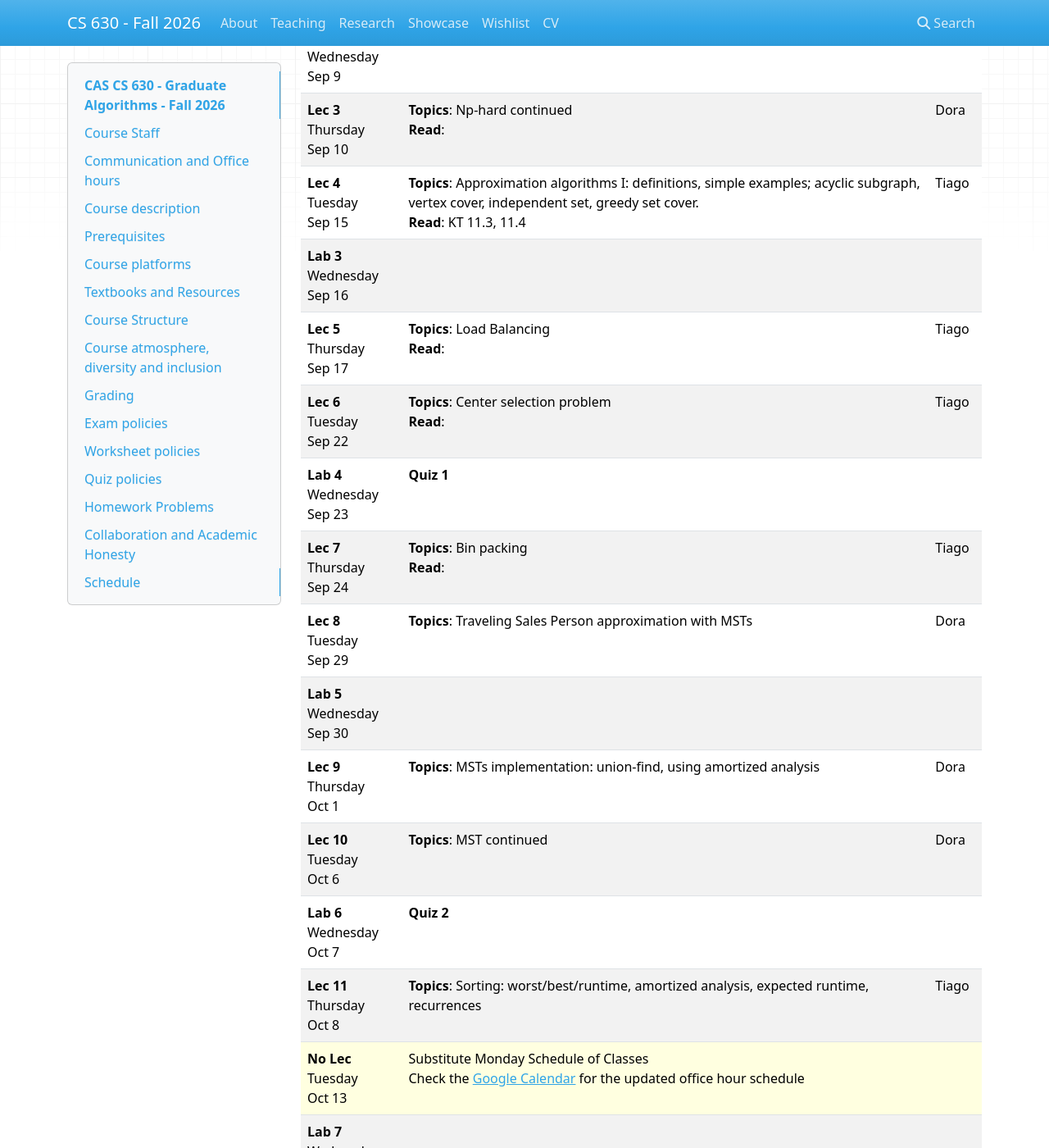
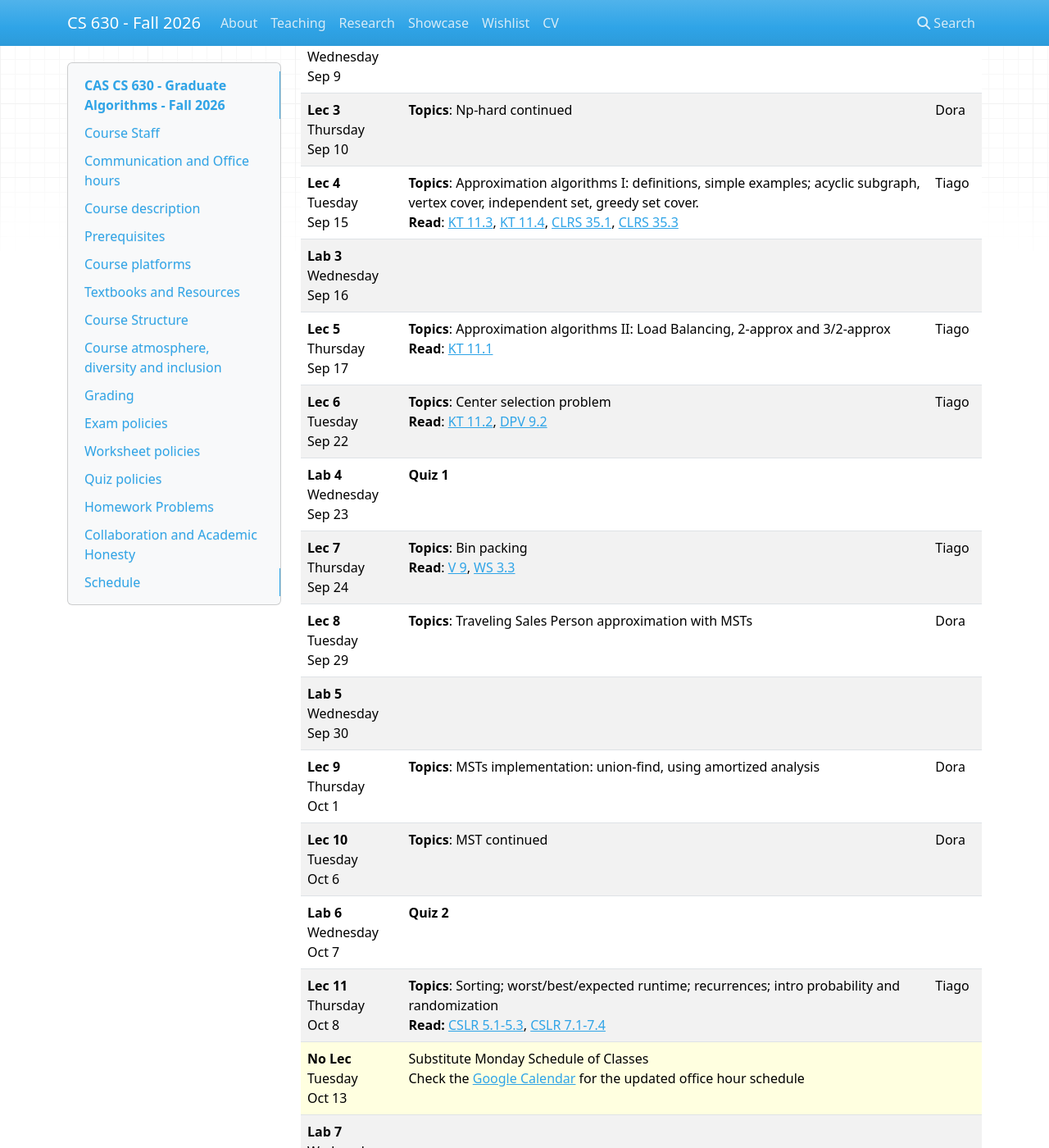
Before and after one commit to srtjanuario/2026.fall.cs630, an MkDocs documentation site: the page built from docs/index.md, in a window 1280 px wide and 1400 px high, scrolled down 6665 px. Shown: the whole window at 82% size. Built offline with MkDocs 1.6.1, drawn with Linux system fonts in a browser that asks for light colours; nearby versions of some CDN libraries; some of the changed text lies outside the part shown.

Commit message:
Update Tiago's schedule

```diff
--- a/docs/index.md
+++ b/docs/index.md
@@ -92,11 +92,11 @@ There is no single required textbook. Readings will be posted on Piazza or the c
 
 Recommended references:
 
-* [Algorithm Design, by Kleinberg and Tardos](https://www.pearson.com/en-us/subject-catalog/p/algorithm-design/P200000003259/9780137546350?srsltid=AfmBOoohtVV4wxqb0YsNmueTOh672kvs4WnW5B5KNwscHMxVxYfMiqyW)
-* [Introduction to Algorithms, by Cormen, Leiserson, Rivest, and Stein](https://mitpress.mit.edu/9780262046305/introduction-to-algorithms/)
-* [Algorithms, by Dasgupta, Papadimitriou, Vazirani](https://cseweb.ucsd.edu/~dasgupta/book/index.html)
-* [Approximation Algorithms, by V. Vazirani](https://link.springer.com/book/10.1007/978-3-662-04565-7)
-* [The Design of Approximation Algorithms, by Williamson and Shmoys](https://www.designofapproxalgs.com)
+* <span id="KT">KT -</span> [Algorithm Design, by Kleinberg and Tardos](https://www.pearson.com/en-us/subject-catalog/p/algorithm-design/P200000003259/9780137546350?srsltid=AfmBOoohtVV4wxqb0YsNmueTOh672kvs4WnW5B5KNwscHMxVxYfMiqyW)
+* <span id="CLRS">CLRS -</span> [Introduction to Algorithms, by Cormen, Leiserson, Rivest, and Stein](https://mitpress.mit.edu/9780262046305/introduction-to-algorithms/)
+* <span id="DPV">DPV -</span> [Algorithms, by Dasgupta, Papadimitriou, Vazirani](https://cseweb.ucsd.edu/~dasgupta/book/index.html)
+*  <span id="V">V -</span> [Approximation Algorithms, by V. Vazirani](https://link.springer.com/book/10.1007/978-3-662-04565-7)
+* <span id="WS">WS -</span> [The Design of Approximation Algorithms, by Williamson and Shmoys](https://www.designofapproxalgs.com)
 * [Randomized Algorithms, by Rajeev Motwani and Prabhakar Raghavan](https://www.cambridge.org/core/books/randomized-algorithms/6A3E5CD760B0DDBA3794A100EE2843E8)
 * [A First Course in Randomized Algorithms, by Nick Harvey](https://www.cs.ubc.ca/~nickhar/Book1.pdf)
 
@@ -270,7 +270,7 @@ This schedule is subject, and likely, to change as we progress through the semes
         <tr>
             <td> <strong>Lec 3</strong><br> Thursday<br> Sep 10 </td>
             <td> <b>Topics</b>: Np-hard continued <br>
-                 <b>Read</b>:  <br>
+                 <!-- <b>Read</b>:  <br> -->
             </td>
             <td> Dora </td>
         </tr>
@@ -278,7 +278,8 @@ This schedule is subject, and likely, to change as we progress through the semes
             <td> <strong>Lec 4</strong><br> Tuesday<br> Sep 15 </td>
             <td> <b>Topics</b>: Approximation algorithms I: definitions, simple examples; acyclic subgraph, vertex cover, independent set, greedy set cover.<br>
             <!-- see slides F24/09/24: find acyclic subgraph, VC 2-approx,  IS (D+1)-approx, Set Cover greedy with (k ln n )-approx proof  -->
-            <b>Read</b>:  KT 11.3, 11.4<br>
+            <b>Read</b>:
+            <a href="#KT">KT 11.3</a>, <a href="#KT">KT 11.4</a>, <a href="#CLRS">CLRS 35.1</a>, <a href="#CLRS">CLRS 35.3</a><br>
             </td>
             <td> Tiago </td>
         </tr>
@@ -290,9 +291,11 @@ This schedule is subject, and likely, to change as we progress through the semes
         </tr>
         <tr>
             <td> <strong>Lec 5</strong><br> Thursday<br> Sep 17 </td>
-            <td> <b>Topics</b>: Load Balancing<br>
+            <td> <b>Topics</b>: Approximation algorithms II: Load Balancing, 2-approx and 3/2-approx<br>
             <!-- LB: see slides F22/10/06  -->
-            <b>Read</b>:  <br>
+            <b>Read</b>:
+            <a href="#KT">KT 11.1</a>
+            <br>
             </td>
             <td> Tiago </td>
         </tr>
@@ -300,7 +303,9 @@ This schedule is subject, and likely, to change as we progress through the semes
             <td> <strong>Lec 6</strong><br> Tuesday<br> Sep 22 </td>
             <td> <b>Topics</b>: Center selection problem<br>
             <!-- see slides F24/09/26  -->
-            <b>Read</b>:  <br>
+            <b>Read</b>:
+            <a href="#KT">KT 11.2</a>, <a href="#DPV">DPV 9.2</a>
+            <br>
             </td>
             <td> Tiago </td>
         </tr>
@@ -314,7 +319,9 @@ This schedule is subject, and likely, to change as we progress through the semes
             <td> <strong>Lec 7</strong><br> Thursday<br> Sep 24 </td>
             <td> <b>Topics</b>: Bin packing<br>
             <!-- see slides F24/10/03  -->
-            <b>Read</b>:  <br>
+            <b>Read</b>:
+            <a href="#V">V 9</a>, <a href="https://www.designofapproxalgs.com/book.pdf#page=73">WS 3.3</a>
+            <br>
             </td>
             <td> Tiago </td>
         </tr>
@@ -347,8 +354,11 @@ This schedule is subject, and likely, to change as we progress through the semes
         </tr>
         <tr>
             <td> <strong>Lec 11</strong><br> Thursday<br> Oct 8 </td>
-            <td> <b>Topics</b>: Sorting: worst/best/runtime, amortized analysis, expected runtime, recurrences<br>
+            <td> <b>Topics</b>: Sorting; worst/best/expected runtime; recurrences; intro probability and randomization<br>
            <!--  goal: get a better understanding of runtime analysis; especially that while worst case is often bad, we can expect better in practice. How we can quantify/compute this. Intro to some basic notions of probability; basic idea of randomization in algo, expected values. see slides F24/11/12 -->
+            <b>Read: </b>
+            <a href="#CLRS">CSLR 5.1-5.3</a>, <a href="#CLRS">CSLR 7.1-7.4</a>
+            <br>
             </td>
             <td> Tiago </td>
         </tr>
```
